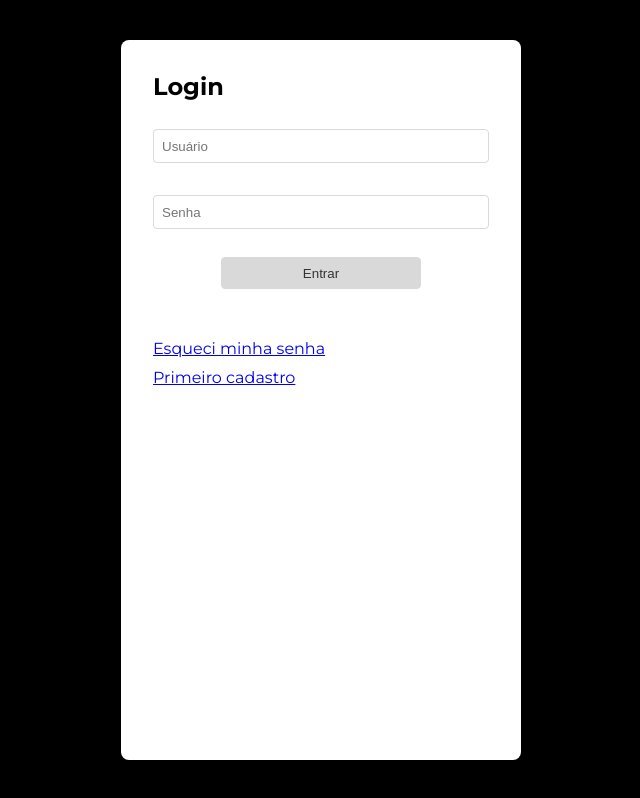
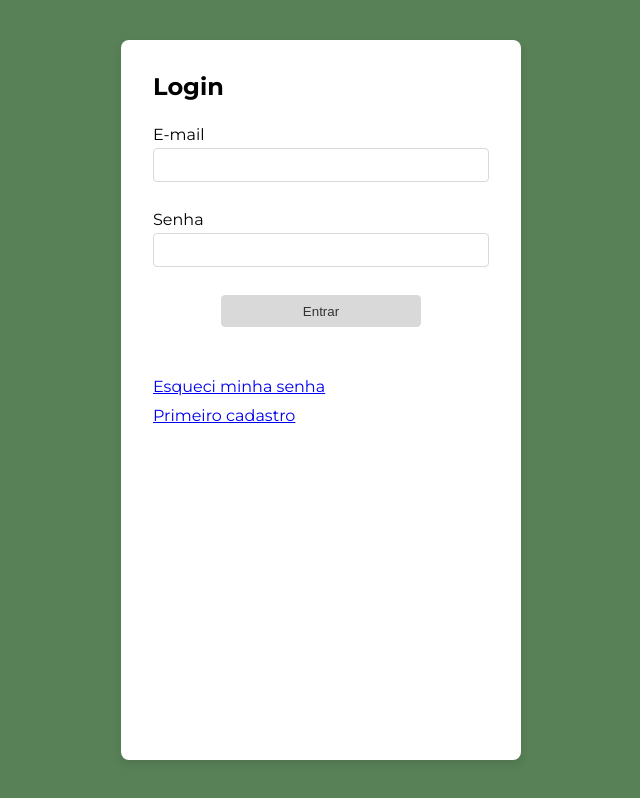
Before and after one commit to NatanRocha43/coolnect_front, a React (Create React App) app: page /login in a window 1280 px wide. Shown: the whole page, without its empty margins (319-959 px from the left). Built offline with nearby package versions, Linux system fonts and the light colour scheme.

Commit message:
Change in login structure

```diff
--- a/src/pages/login/index.js
+++ b/src/pages/login/index.js
@@ -8,29 +8,30 @@ import {
   InputGroup,
   LoginLinks,
   StyledLink,
+  ErrorMessage
 } from './style.js';
 
 const Login = () => {
-  const [username, setUsername] = useState('');
-  const [password, setPassword] = useState('');
+  const [errorMessage, setErrorMessage] = useState('');
+  const [email_pessoal, setEmail] = useState('');
+  const [senha, setSenha] = useState('');
 
   const handleLogin = async (e) => {
     e.preventDefault();
 
     try {
-      const response = await axios.post('http://localhost:5000/api/login', {
-        username,
-        password,
+      const response = await axios.post('https://webhook.site/56c4b64c-8b32-4515-8b38-6c6f34e69334', {
+        email_pessoal,
+        senha,
       });
 
       if (response.data.success) {
         alert('Login bem-sucedido!');
       } else {
-        alert('Falha no login. Verifique suas credenciais.');
+        setErrorMessage('Falha ao Logar.');
       }
     } catch (error) {
-      console.error('Erro durante o login:', error);
-      alert('Ocorreu um erro. Por favor, tente novamente.');
+      setErrorMessage('Falha ao Logar.');
     }
   };
 
@@ -39,25 +40,26 @@ const Login = () => {
       <LoginForm onSubmit={handleLogin}>
         <h2>Login</h2>
         <InputGroup>
+        <p>E-mail</p>
           <Input
             type="text"
-            id="username"
-            placeholder='Usuário'
-            value={username}
-            onChange={(e) => setUsername(e.target.value)}
+            value={email_pessoal}
+            onChange={(e) => setEmail(e.target.value)}
             required
           />
         </InputGroup>
         <InputGroup>
+        <p>Senha</p>
           <Input
             type="password"
-            id="password"
-            value={password}
-            placeholder='Senha'
-            onChange={(e) => setPassword(e.target.value)}
+            value={senha}
+            onChange={(e) => setSenha(e.target.value)}
             required
           />
         </InputGroup>
+        {errorMessage && (
+          <ErrorMessage>{errorMessage}</ErrorMessage>
+        )}
         <Button
           type="submit"
           text="Entrar"
--- a/src/pages/login/style.js
+++ b/src/pages/login/style.js
@@ -5,7 +5,6 @@ export const LoginContainer = styled.div`
   justify-content: center;
   align-items: center;
   height: 100vh;
-  background-color: black;
 `;
 
 export const LoginForm = styled.form`
@@ -39,3 +38,8 @@ export const LoginLinks = styled.div`
 export const StyledLink = styled.a`
   cursor: pointer;
 `;
+
+export const ErrorMessage = styled.div`
+  color: red;
+  margin-bottom: 1rem;
+`;
--- a/src/pages/redefinir/index.js
+++ b/src/pages/redefinir/index.js
@@ -44,7 +44,6 @@ const Login = () => {
       };
 
       const response = await axios.post(API_URL, data);
-        console.log(data);
       if (response.status === 200) {
         alert('Sucesso! Senha redefinida.');
       }
```
